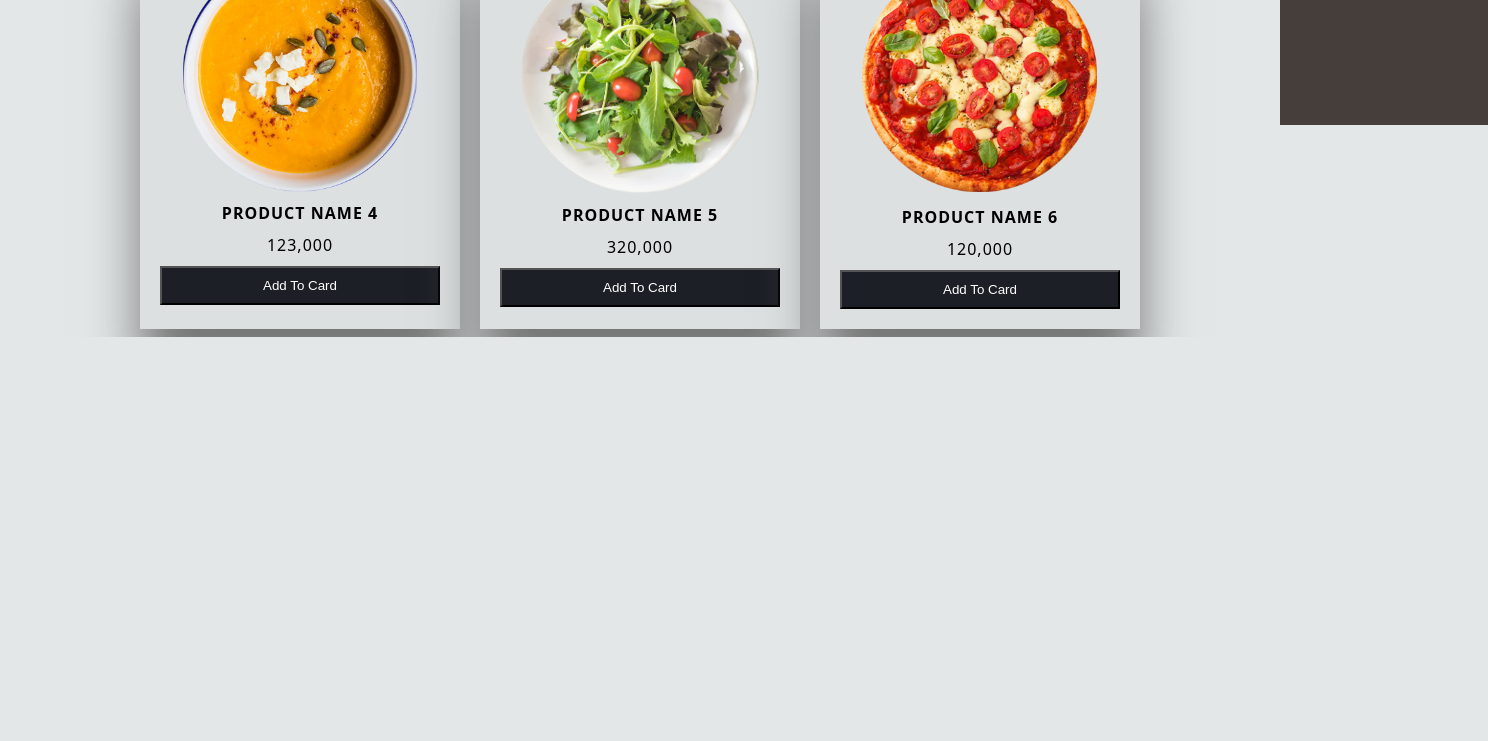
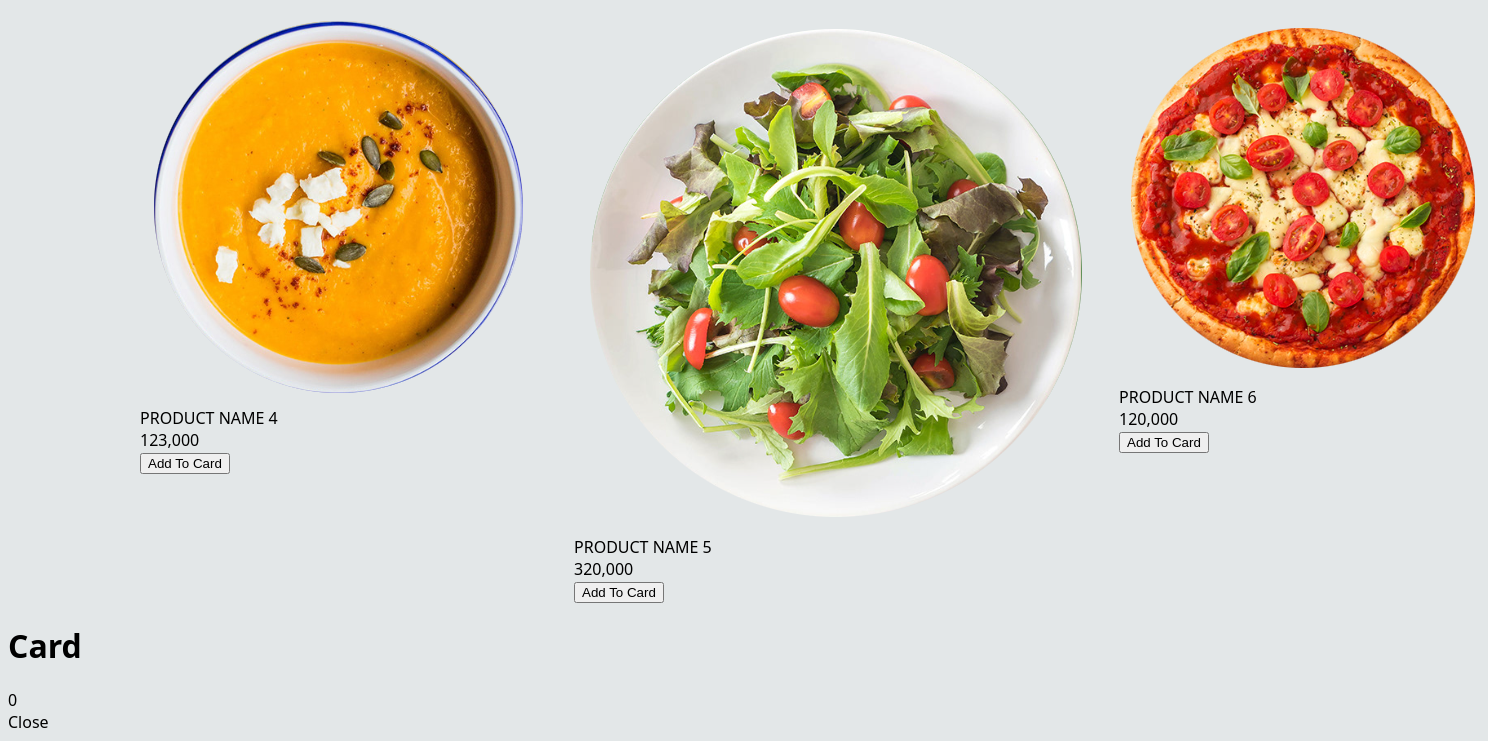
Before and after one commit to JuliaShurmei/js-shop, a plain HTML site: page index.html in a window 1280 px wide. Shown: the part 675-1416 px from the top of the page, 1488 px wide, since content can reach past the window. Before the commit the page ends 1012 px from the top, so only its background shows below. Drawn offline with Linux system fonts and the light colour scheme.

```diff
--- a/style.css
+++ b/style.css
@@ -38,40 +38,3 @@
     row-gap: 20px;
     margin-top: 50px;
 }
-.list .item{
-    text-align: center;
-    background-color: #DCE0E1;
-    padding: 20px;
-    box-shadow: 0 50px 50px #757676;
-    letter-spacing: 1px;
-}
-.list .item img{
-    width: 90%;
-}
-.list .item .title{
-    font-weight: 600;
-}
-.list .item .price{
-    margin: 10px;
-}
-.list .item button{
-    background-color: #1C1F25;
-    color: #fff;
-    width: 100%;
-    padding: 10px;
-}
-.card{
-    position: fixed;
-    top:0;
-    left: 100%;
-    width: 500px;
-    background-color: #453E3B;
-    height: 100vh;
-    transition: 0.5s;
-}
-.active .card{
-    left: calc(100% - 500px);
-}
-.active .container{
-   transform: translateX(-200px);
-}
```
